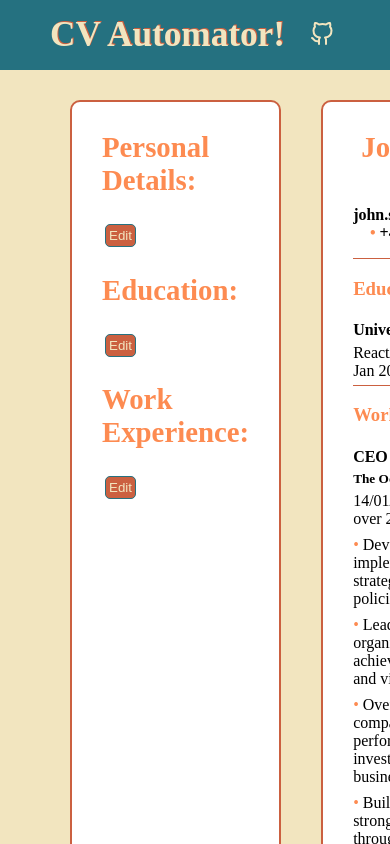
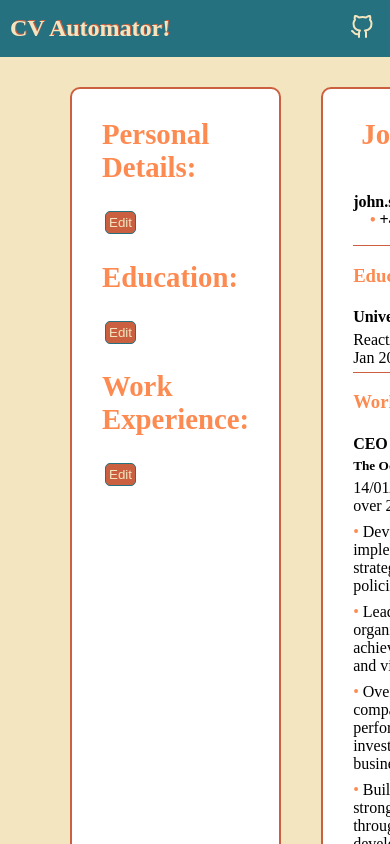
Before and after one commit to jdogcodey/cv-application-project, a React (Vite) app: page / in a window 390 px wide. Shown: the top 844 px of the page. Built offline with nearby package versions, Linux system fonts and the light colour scheme.

Commit message:
Fix header on mobile

```diff
--- a/src/index.css
+++ b/src/index.css
@@ -178,6 +178,15 @@ textarea {
 /* Design for phones */
 @media (max-width: 500px) {
 
+    header {
+        padding-left: 10px;
+        padding-right: 10px;
+    }
+
+    h1 {
+        font-size: 1.5rem;
+    }
+
 }
 
 /* Design for tablets */
```
